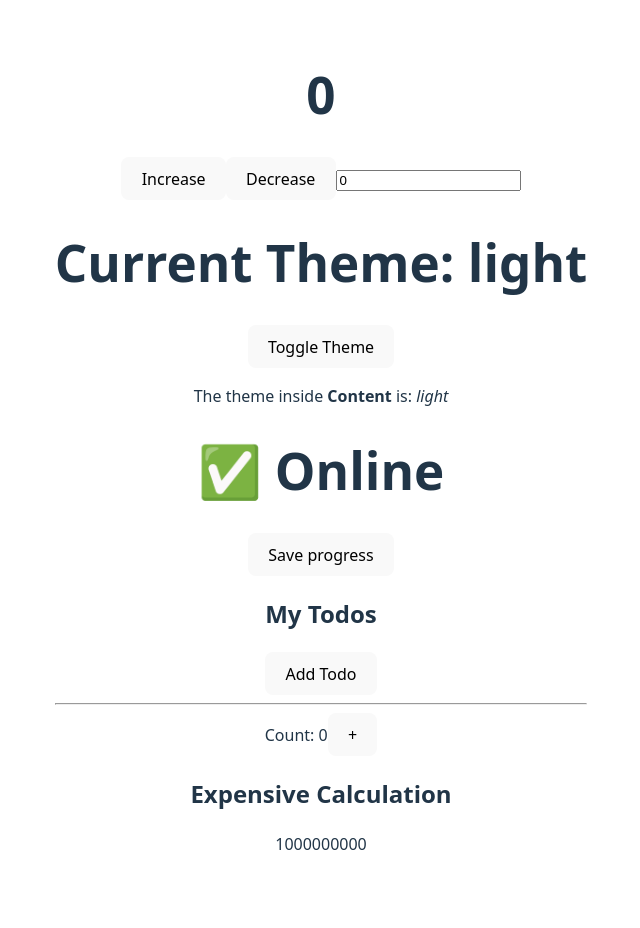
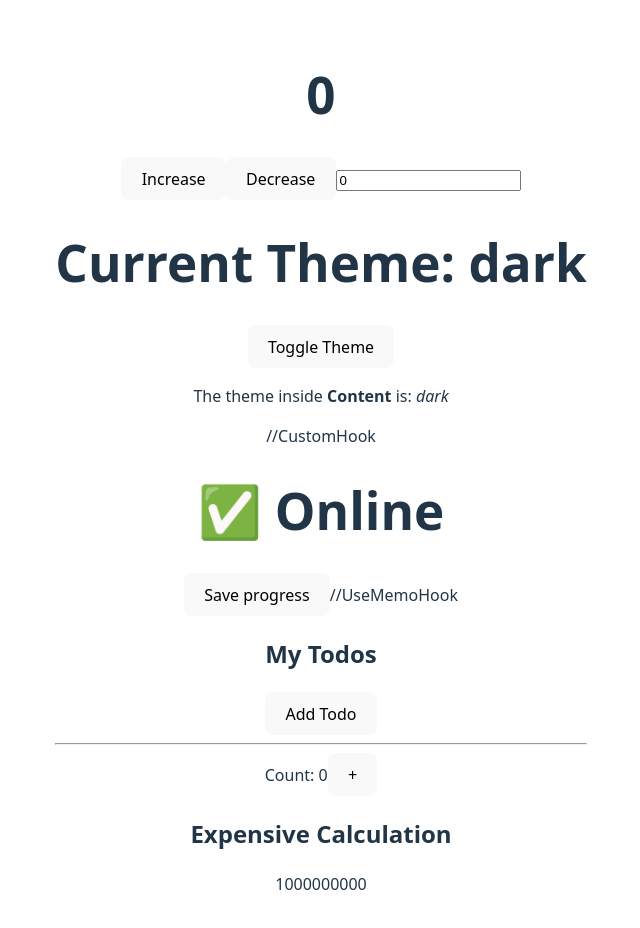
Before and after one commit to uchchhwas13/react-custom-hook, a React (Vite) app in the folder React-hook/: page / in a window 1280 px wide. Shown: the whole page, without its empty margins (319-959 px from the left). Before the commit the page ends 888 px from the top, so only its background shows below. Built offline with nearby package versions, Linux system fonts and the light colour scheme.

Commit message:
Renaming files

```diff
--- a/React-hook/src/App.jsx
+++ b/React-hook/src/App.jsx
@@ -2,18 +2,20 @@ import './App.css'
 import StatusBar from './StatusBar.jsx'
 import SaveButton  from './SaveButton.jsx'
 import UseMemoHookUsage from './UseMemoHookUsage.jsx'
-import ThemeUsage from './context-hook/ThemeUsage.jsx'
-import Content from './use-reducer-hook/Content.jsx'
+import CreateContextExample from './context-hook/CreateContextExample.jsx'
+import UseReducerExample from './use-reducer-hook/UseReducerExample.jsx'
 
 function App() {
 
 
   return (
     <>
-      <Content />
-      <ThemeUsage />
+      <UseReducerExample />
+      <CreateContextExample />
+      //CustomHook
       <StatusBar />
       <SaveButton />
+      //UseMemoHook
       <UseMemoHookUsage />
     </>
   )
--- /dev/null
+++ b/React-hook/src/context-hook/CreateContextExample.jsx
@@ -0,0 +1,24 @@
+import React, { useState } from "react";
+import ThemeContext from "./ThemeContext";
+import Header from "./Header";
+import Content from "./Content";
+
+function CreateContextExample() {
+  const [theme, setTheme] = useState("dark");
+
+  const toggleTheme = () =>
+    setTheme((prev) => (prev === "light" ? "dark" : "light"));
+
+  const isDark = theme === "dark";
+
+  return (
+    <ThemeContext.Provider value={{ theme, toggleTheme }}>
+      <div className={`min-h-screen ${isDark ? "bg-gray-900 text-white" : "bg-white text-gray-900"} transition-colors duration-300`}>
+        <Header />
+        <Content />
+      </div>
+    </ThemeContext.Provider>
+  );
+}
+
+export default CreateContextExample;
--- a/React-hook/src/context-hook/ThemeUsage.jsx
+++ /dev/null
@@ -1,30 +0,0 @@
-import React, { useEffect, useState } from "react";
-import ThemeContext from "./ThemeContext";
-import Header from "./Header";
-import Content from "./Content";
-
-function ThemeUsage() {
-  const [theme, setTheme] = useState("light");
-
-  const toggleTheme = () =>
-    setTheme((prev) => (prev === "light" ? "dark" : "light"));
-
-  useEffect(() => {
-    if (theme === "dark") {
-      document.documentElement.classList.add("dark");
-    } else {
-      document.documentElement.classList.remove("dark");
-    }
-  }, [theme]);
-
-  return (
-    <ThemeContext.Provider value={{ theme, toggleTheme }}>
-      <div className="min-h-screen bg-white text-gray-900 dark:bg-gray-900 dark:text-white transition-colors duration-300">
-        <Header />
-        <Content />
-      </div>
-    </ThemeContext.Provider>
-  );
-}
-
-export default ThemeUsage;
--- a/React-hook/src/use-reducer-hook/Content.jsx
+++ /dev/null
@@ -1,35 +0,0 @@
-import {useReducer} from 'react'
-
-const Content = () => {
-    const initiaState = {count:0};
-
-    const reducer = (state, action) => {
-        switch(action.type) {
-            case 'increase':
-                return {count: state.count + 1};
-            case 'decrease':
-                return {count: state.count - 1};
-            case 'input':
-                return {count: action.payload}
-            default: {
-                return state;
-            }
-        }
-    }
-
-    const [state, dispatch] = useReducer(reducer, initiaState);
-
-  return (
-    <div>
-      <h1>{state.count}</h1>
-      <button onClick={()=>dispatch({type: 'increase'})}>Increase</button>
-      <button onClick={()=>dispatch({type: 'decrease'})}>Decrease</button>
-      <input type='number' value = {state.count}
-      onChange={(e) => {
-        dispatch({type: 'input', payload: Number(e.target.value)});
-      }}
-      />
-    </div>
-  )
-}
-export default Content
--- /dev/null
+++ b/React-hook/src/use-reducer-hook/UseReducerExample.jsx
@@ -0,0 +1,37 @@
+import { useReducer } from 'react';
+
+const UseReducerExample = () => {
+  const initiaState = { count: 0 };
+
+  const reducer = (state, action) => {
+    switch (action.type) {
+      case 'increase':
+        return { count: state.count + 1 };
+      case 'decrease':
+        return { count: state.count - 1 };
+      case 'input':
+        return { count: action.payload };
+      default: {
+        return state;
+      }
+    }
+  };
+
+  const [state, dispatch] = useReducer(reducer, initiaState);
+
+  return (
+    <div>
+      <h1>{state.count}</h1>
+      <button onClick={() => dispatch({ type: 'increase' })}>Increase</button>
+      <button onClick={() => dispatch({ type: 'decrease' })}>Decrease</button>
+      <input
+        type="number"
+        value={state.count}
+        onChange={(e) => {
+          dispatch({ type: 'input', payload: Number(e.target.value) });
+        }}
+      />
+    </div>
+  );
+};
+export default UseReducerExample;
```
